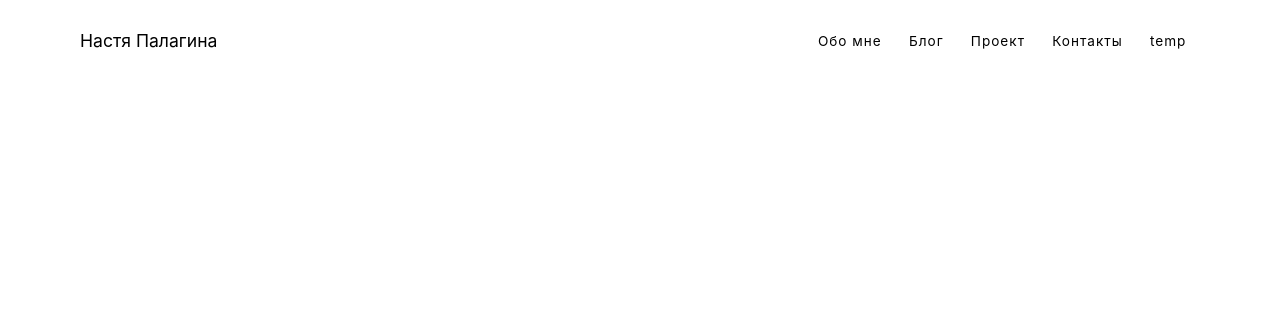
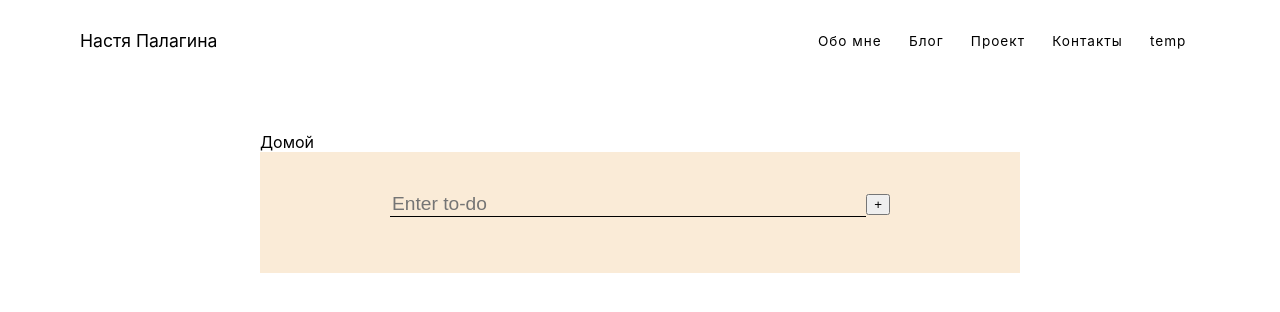
Before and after one commit to neyasha/svelte-test, a SvelteKit app: page /project/apps/1 in a window 1280 px wide. Shown: the top 312 px of the page. Built offline with nearby package versions, Linux system fonts and the light colour scheme.

Commit message:
add apps

```diff
--- a/src/routes/project/+layout.svelte
+++ b/src/routes/project/+layout.svelte
@@ -0,0 +1,3 @@
+<div class="container">
+    <slot />
+</div>
--- a/src/routes/project/+page.svelte
+++ b/src/routes/project/+page.svelte
@@ -1,3 +1,51 @@
-<h1>Портфолио</h1>
+<svelte:head>
+<title>Портфолио</title>
+</svelte:head>
 
-todo...
+<div class="container">
+	<h1>Мои проекты</h1>
+	<div class="apps">
+		{#each routes as page}
+			<div class="app">
+				<h2>{page.title}</h2>
+				<p>{page.body}</p>
+				<p class="readmore">
+					<a class="link" href={`/project/apps/${page.id}`}>
+					Читать далее
+					</a>
+				</p>
+			</div>
+		{/each}
+	</div>
+</div>
+
+<script>
+
+    import { routes } from "./routes.js";
+
+    </script>
+
+    <style>
+
+    .container {
+        margin: 50px auto;
+        max-width: 800px;
+        padding: 0 20px;
+    }
+
+    .apps {
+        display: grid;
+        grid-template-columns: 1fr 1fr;
+        grid-gap: 20px;
+    }
+
+    .app {
+        border: 1px solid #ddd;
+        padding: 10px;
+        box-shadow: 0 0 10px #eee;
+    }
+
+    .link {
+        color: rgb(10, 10, 139);
+    }
+    </style>
--- a/src/routes/project/apps/1/+layout.svelte
+++ b/src/routes/project/apps/1/+layout.svelte
@@ -0,0 +1,12 @@
+<div class='container'>
+	<a href="/project">Домой</a>
+	<slot/>
+</div>
+
+<style>
+.container {
+	margin: 50px auto;
+	max-width: 800px;
+	padding: 0 20px;
+}
+</style>
--- a/src/routes/project/apps/1/+page.svelte
+++ b/src/routes/project/apps/1/+page.svelte
@@ -0,0 +1,54 @@
+<script>
+ let newItem ='';
+    let todoList=[];
+    function add(){
+        if (newItem !=='') {
+            todoList=[
+                ...todoList,
+                {
+                    task: newItem,
+                    completed: false,
+                },
+            ];
+            newItem ='';
+        }
+    }
+</script>
+<main>
+    <form on:submit|preventDefault={add}>
+    <input bind:value={newItem} placeholder="Enter to-do" />
+    <button class="add_to-do" on:click={add}><span>+</span>
+    </button>
+</form>
+</main>
+<style>
+ main{
+        display: flex;
+        flex-direction: column;
+        align-items: center;
+        min-height: 100%;
+        padding: 5vmin;
+        box-sizing: border-box;
+        background: antiquewhite;
+    }
+
+    form{
+        width: 100%;
+        max-width: 500px;
+        display: flex;
+        align-items: center;
+        margin-bottom: 1rem;
+    }
+
+    input{
+        flex-grow: 1;
+        width: 0;
+        border: none;
+        border-bottom: 1px solid black;
+        background: transparent;
+        box-shadow: none;
+        font-size: 1.2rem;
+        margin: 0;
+        outline: none;
+    }
+</style>
```
